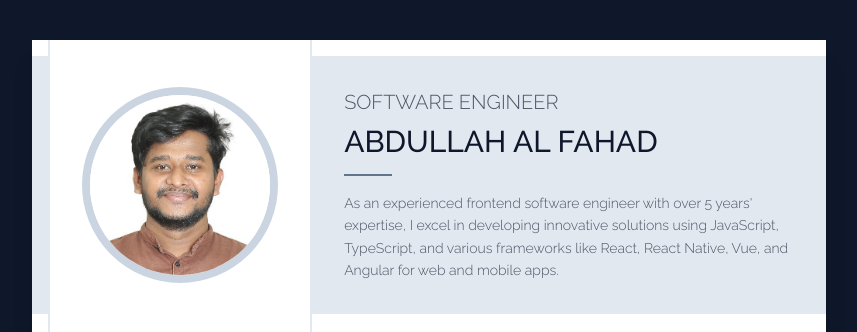
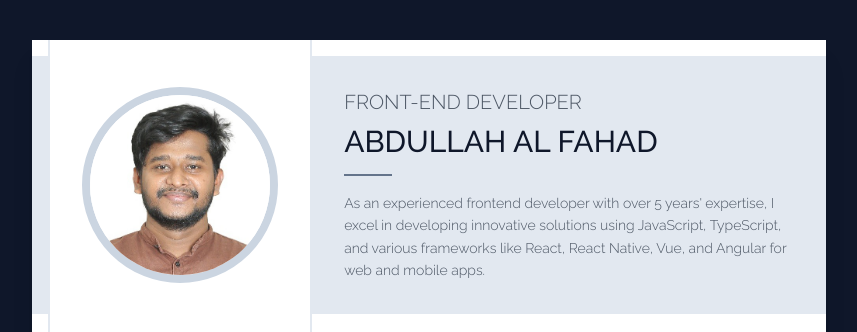
Before and after one commit to im-fahad/portfolio, a Next.js app: page /resume-v2 in a window 1280 px wide. Shown: the top 332 px of the page, without its empty margins (211-1068 px from the left). Built offline with nearby package versions, Linux system fonts and the light colour scheme.

Commit message:
SOFTWARE ENGINEER updated in developer

```diff
--- a/src/app/resume-v2/page.tsx
+++ b/src/app/resume-v2/page.tsx
@@ -115,13 +115,13 @@ export default function Resume() {
                 <div className="resume__header">
                     <div className="resume__section">
                         <h2 className="resume__designation">
-                            Software Engineer
+                            Front-end Developer
                         </h2>
                         <h1 className="resume__name">
                             Abdullah Al Fahad
                         </h1>
                         <p className="resume__desc">
-                            As an experienced frontend software engineer with over 5 years' expertise, I excel in
+                            As an experienced frontend developer with over 5 years' expertise, I excel in
                             developing innovative solutions using JavaScript, TypeScript, and various frameworks like
                             React, React Native, Vue, and Angular for web and mobile apps.
                         </p>
```
